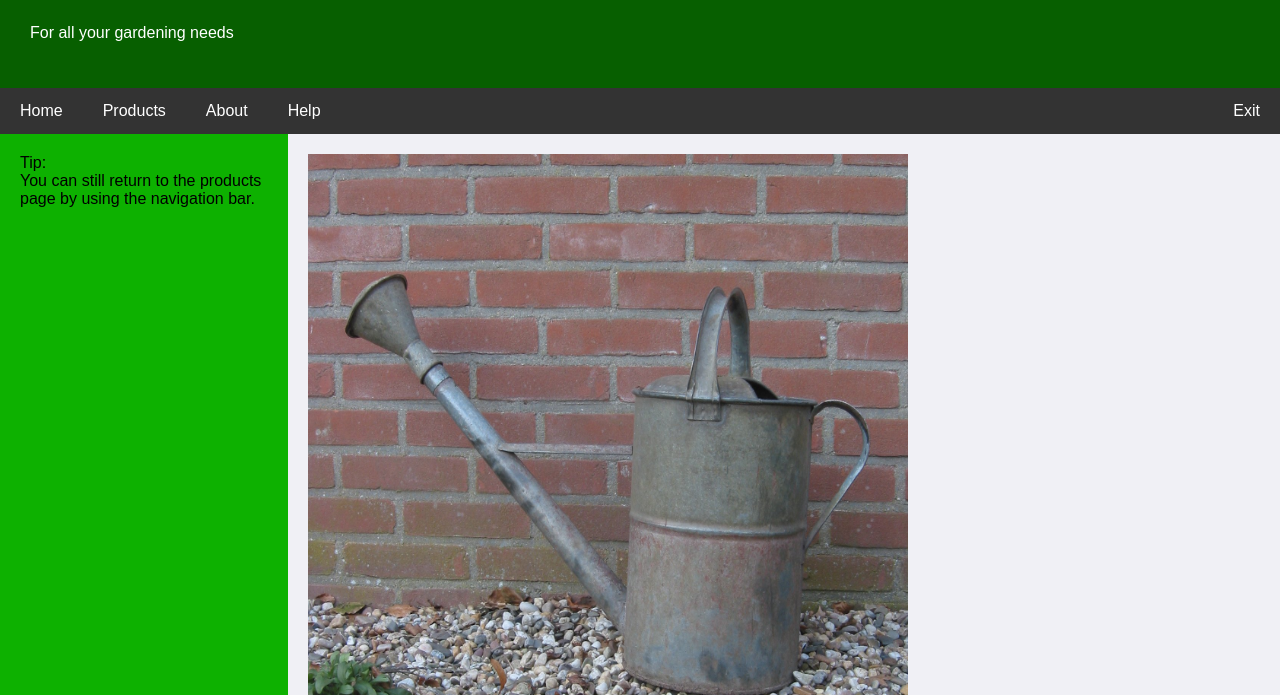
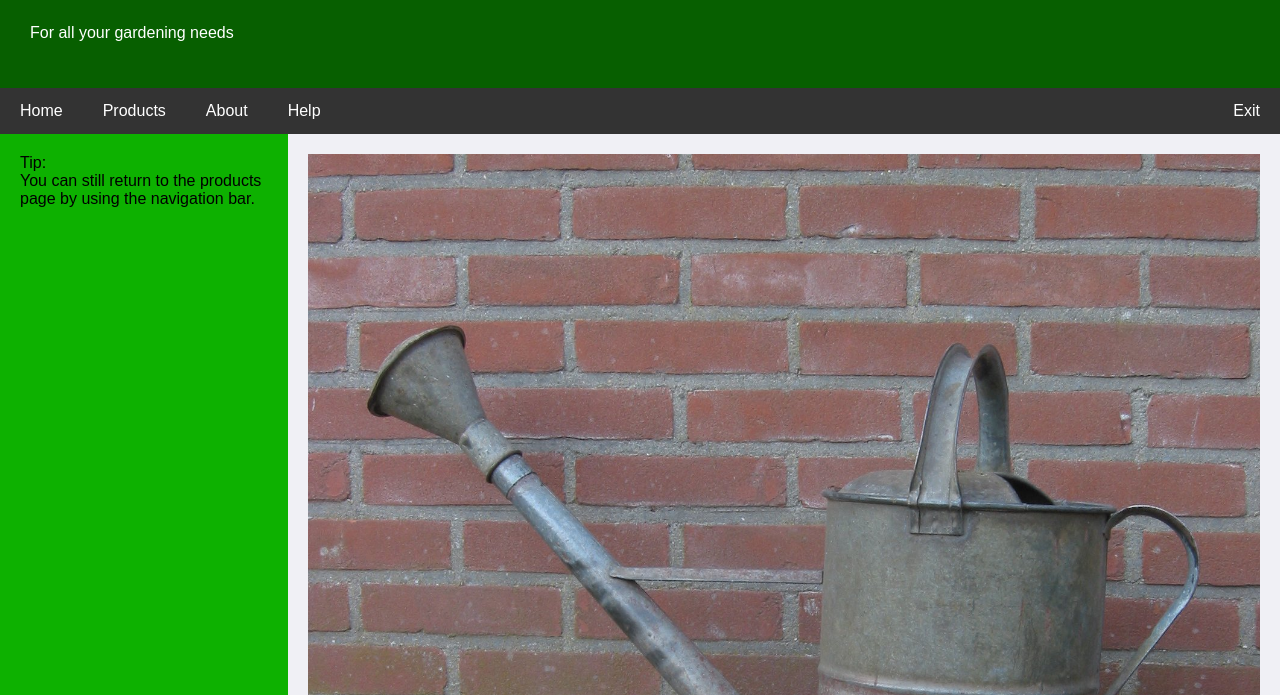
Before and after one commit to Kieran974/U15Website, a plain HTML site: page watering can.html in a window 1280 px wide. Shown: the part 105-800 px from the top of the page. Drawn offline with Linux system fonts and the light colour scheme.

Commit message:
Update watering can.html

```diff
--- a/watering can.html
+++ b/watering can.html
@@ -119,7 +119,7 @@
         <div class="side">Tip:<br />You can still return to the products page by using the navigation bar.</div>
         <div class="main">
             <div class="column">
-                <img src="img/prod05.jpg" alt="Product Image 05 - Watering Can" width="600" height="600">
+                <img src="img/prod05.jpg" alt="Product Image 05 - Watering Can" width=100%>
                 <figcaption width=33%>
                     Watering Can<br>Original Price &pound;10.00<br>Discount Price &pound;8.00
                     <br>(20% discount)
```
